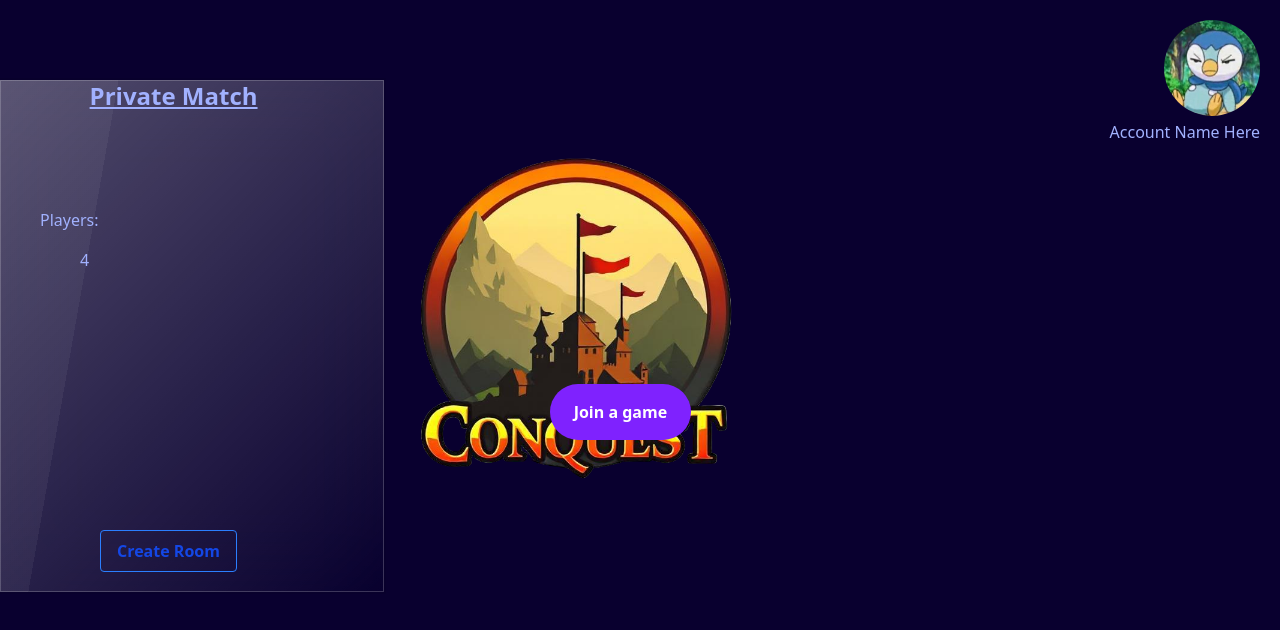
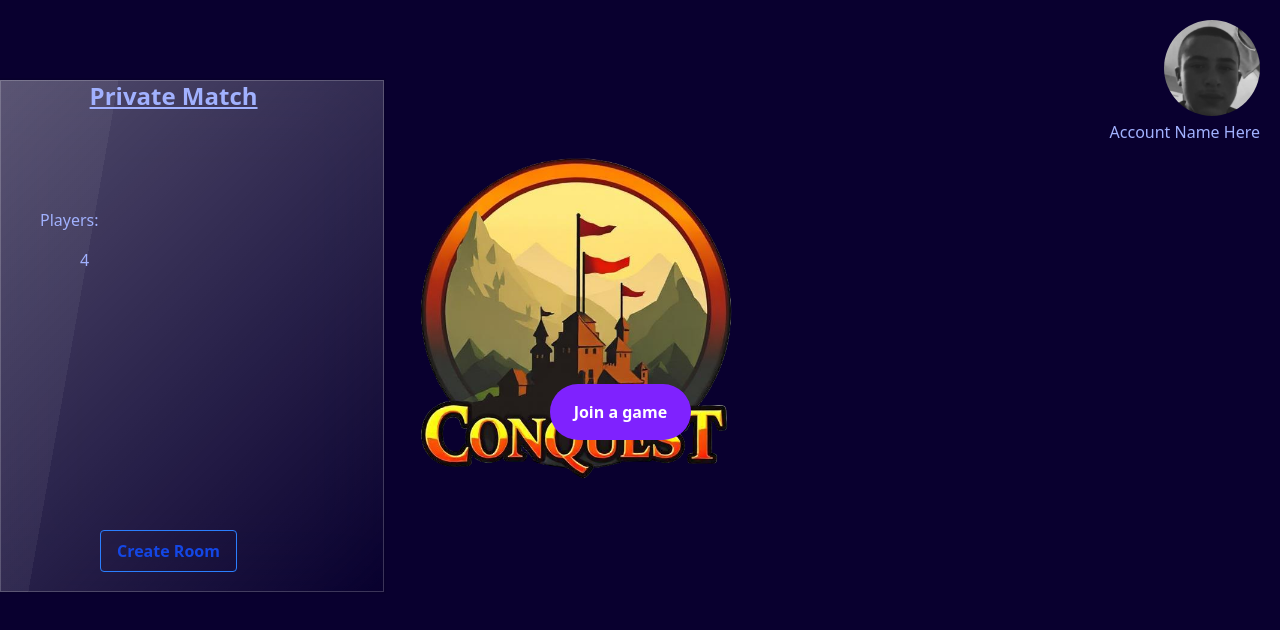
Before and after one commit to staten-island-tech/supabase-project-superawsomecatanthingithinkhopefully, a Vue app in the folder app/: page /dash in a window 1280 px wide. Shown: the top 630 px of the page. Built offline with nearby package versions, Linux system fonts and the light colour scheme; the HTML template or start-up script is replaced by a standard one.

Commit message:
were getting there

```diff
--- a/app/src/components/GameRoom.vue
+++ b/app/src/components/GameRoom.vue
@@ -4,6 +4,15 @@
   </div>
 </template>
 
-<script setup lang="ts"></script>
+<script setup lang="ts">
+import { supabase } from '@/lib/supabaseClient'
+
+async function f() {
+  //get userid before
+  //put it in penia later
+  //then data. to get player number
+  //const { data, error } = await supabase.from('game').select().eq('id', userid)
+}
+</script>
 
 <style scoped></style>
--- a/app/src/components/MainDashboard.vue
+++ b/app/src/components/MainDashboard.vue
@@ -20,9 +20,7 @@
     <div class="relative">
       <div class="avatar absolute top-5 right-5">
         <div class="w-24 rounded-full">
-          <RouterLink to="/AccountStuff"
-            ><img src="/profile_temp.jpg" alt="profile_pic"
-          /></RouterLink>
+          <RouterLink to="/AccountStuff"><img src="/fozzy.png" alt="profile_pic" /></RouterLink>
         </div>
       </div>
       <div class="absolute top-30 right-5">
--- a/app/src/router/index.ts
+++ b/app/src/router/index.ts
@@ -29,7 +29,7 @@ const router = createRouter({
     {
       path:'/:gameid',
       name:'game',
-      component:GameRoom,
+      component: () => import('@/views/StartGame.vue'),
     },
     {
       path: '/HomePage',
--- /dev/null
+++ b/app/src/views/StartGame.vue
@@ -0,0 +1,11 @@
+<template>
+  <div>
+    <GameRoom></GameRoom>
+  </div>
+</template>
+
+<script setup lang="ts">
+import GameRoom from '@/components/GameRoom.vue'
+</script>
+
+<style scoped></style>
```
Also changed, not shown: app/public/fozzy.png (added).
